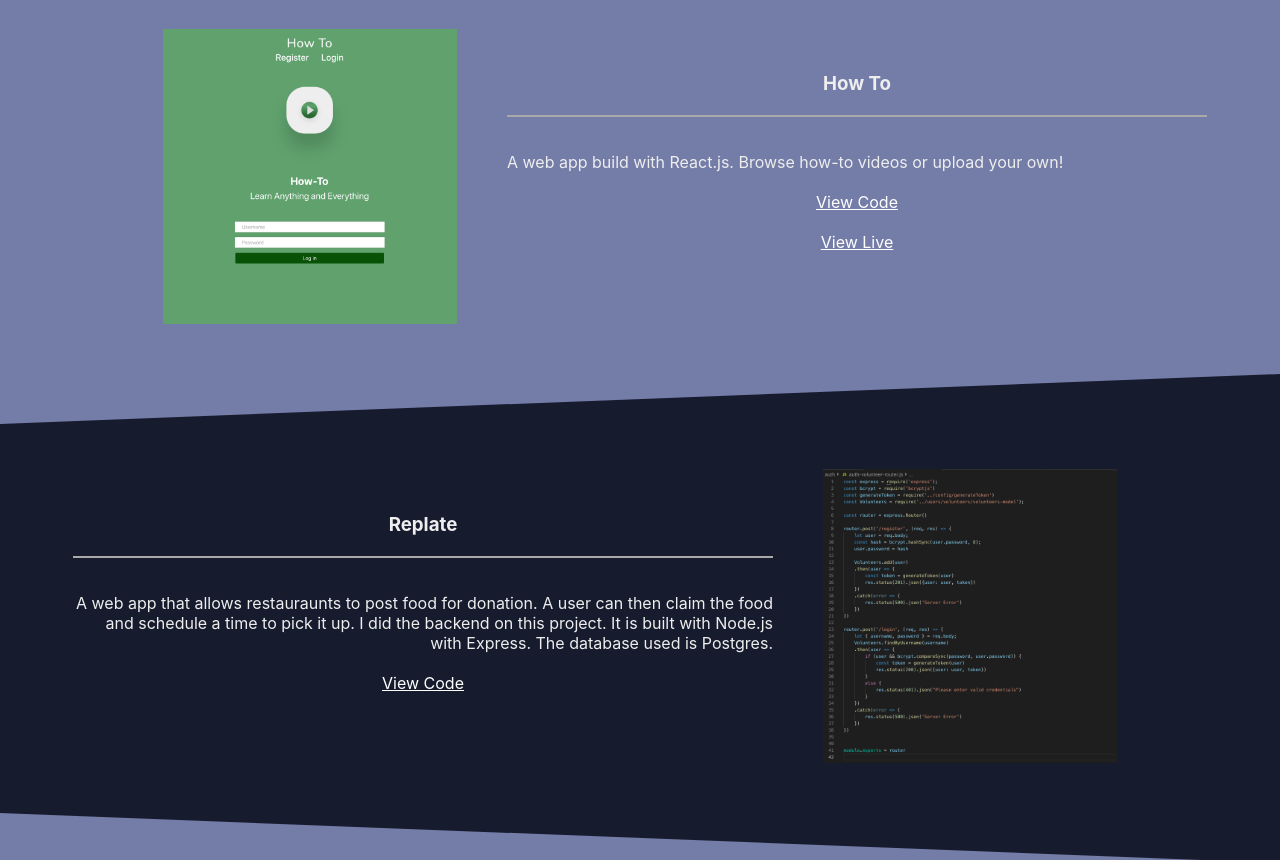
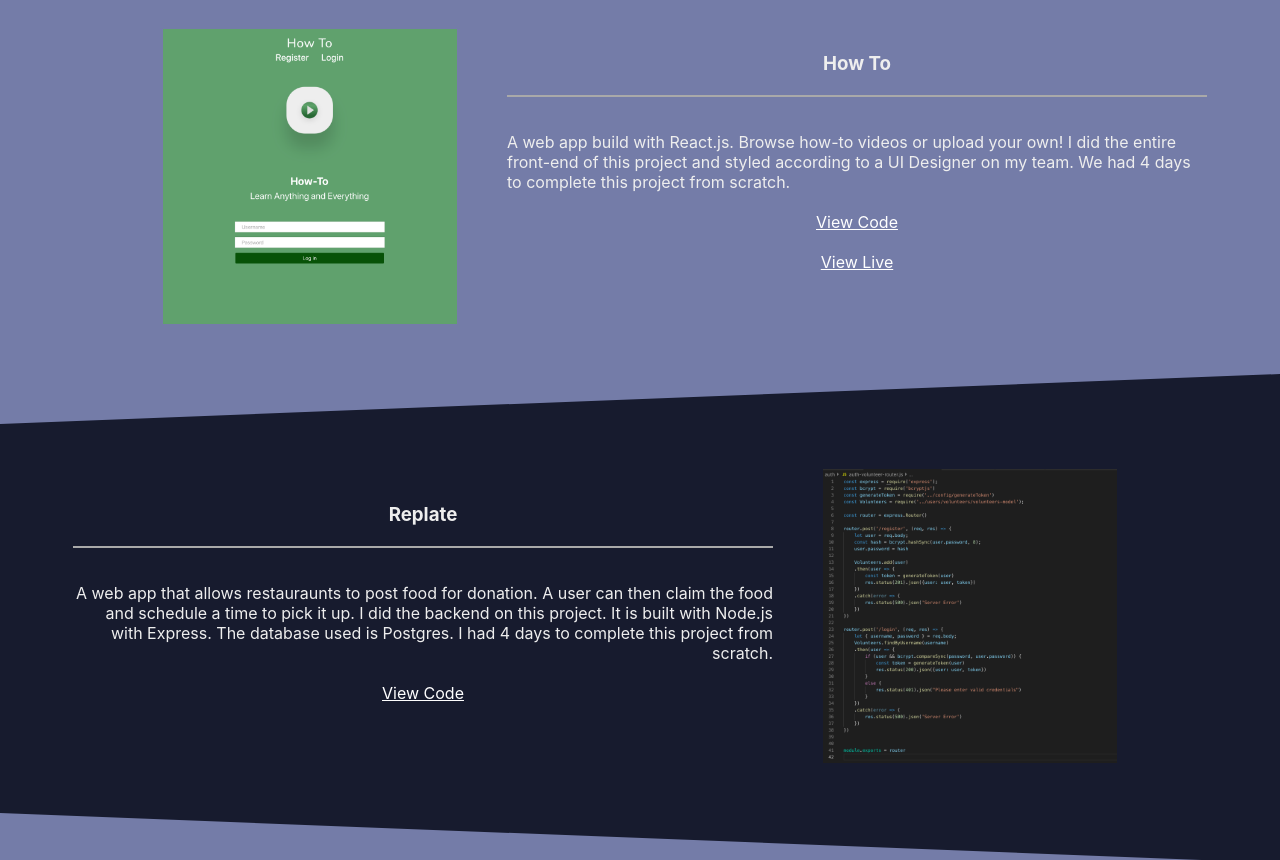
Before and after one commit to josh182014/portfolio-site, a React (Create React App) app: page / in a window 1280 px wide. Shown: the part 560-1420 px from the top of the page. Built offline with nearby package versions, Linux system fonts and the light colour scheme.

Commit message:
updated product descriptions

```diff
--- a/src/components/Projects/dummyProjects.js
+++ b/src/components/Projects/dummyProjects.js
@@ -3,10 +3,10 @@ const dummyProjects = [
         name: 'Roamly.app (in progress)', github: 'https://github.com/labs14-travel-website', mainLanguage: 'JavaScript', description: "This is an app that allows you to build a complex itinerary for traveling! Built with React, we are using many different APIs and storing data on a Postgres database using GraphQL. The login system is built with OAuth, using Google to login or signup.", viewLive: 'http://roamly.app', img: 'assets/roamly.png'
     },
     {
-        name: 'How To', github: 'https://github.com/bw-how-to/how-to-FE', mainLanguage: 'JavaScript', description: 'A web app build with React.js. Browse how-to videos or upload your own!', viewLive: 'https://bw-how-to.netlify.com', img: '/assets/how-to.png'
+        name: 'How To', github: 'https://github.com/bw-how-to/how-to-FE', mainLanguage: 'JavaScript', description: 'A web app build with React.js. Browse how-to videos or upload your own! I did the entire front-end of this project and styled according to a UI Designer on my team. We had 4 days to complete this project from scratch.', viewLive: 'https://bw-how-to.netlify.com', img: '/assets/how-to.png'
     },
     {
-        name: 'Replate', github: 'https://github.com/lambda-replate/Lambda-Replate-BE', mainLanguage: 'JavaScript', description: 'A web app that allows restauraunts to post food for donation. A user can then claim the food and schedule a time to pick it up. I did the backend on this project. It is built with Node.js with Express. The database used is Postgres.', img: '/assets/replate.png'
+        name: 'Replate', github: 'https://github.com/lambda-replate/Lambda-Replate-BE', mainLanguage: 'JavaScript', description: 'A web app that allows restauraunts to post food for donation. A user can then claim the food and schedule a time to pick it up. I did the backend on this project. It is built with Node.js with Express. The database used is Postgres. I had 4 days to complete this project from scratch.', img: '/assets/replate.png'
     },
     {
         name: 'Lambda Time Bot', github: 'https://github.com/lambdatime-slack-bot/lambda-time-calc', mainLanguage: 'JavaScript', description: "Say an instructor say's 'Lecture at 10 am Lambda Time (PST)', but you're in a different time zone. Simply type '/lambdatime 10 am EDT' into slack and it will spit you back what time the lecture will begin in eastern time! I'm using Slack's API to send a request to an Express server that converts the time to whichever time zone is passed in and then sending the converted time back.", img: '/assets/slackbot.png'
```
